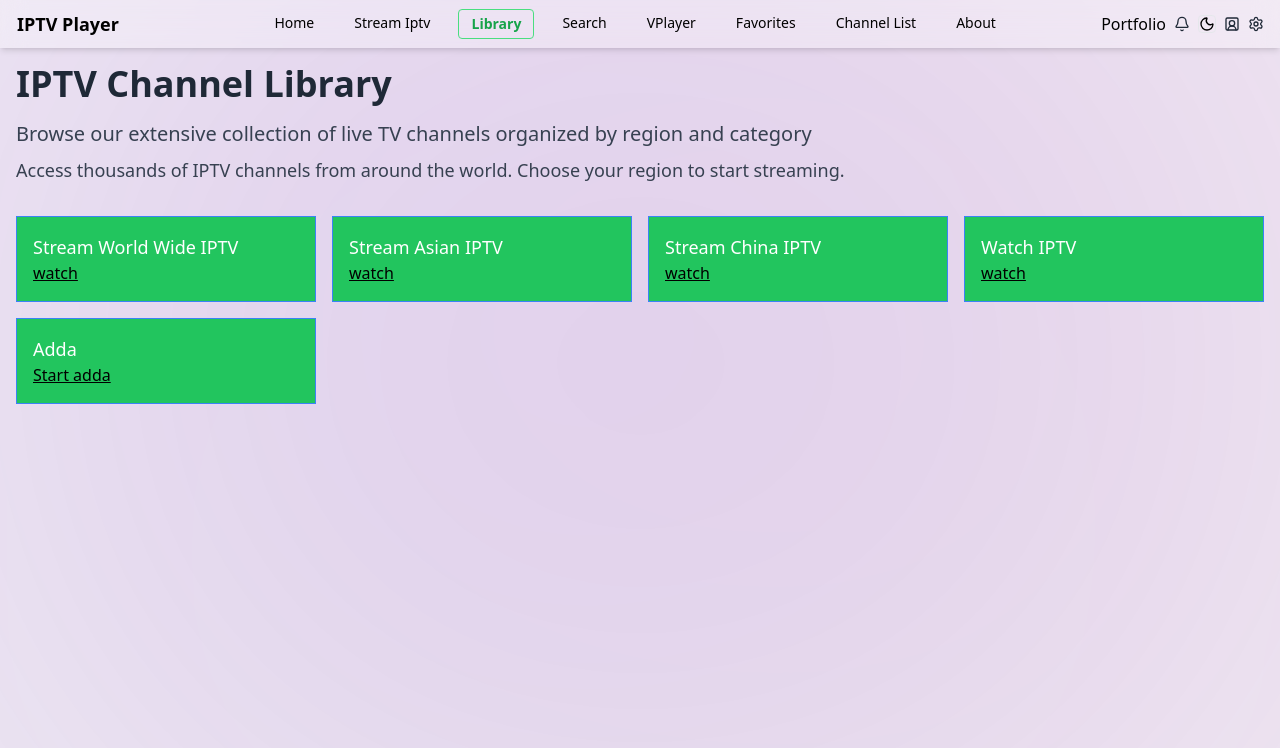
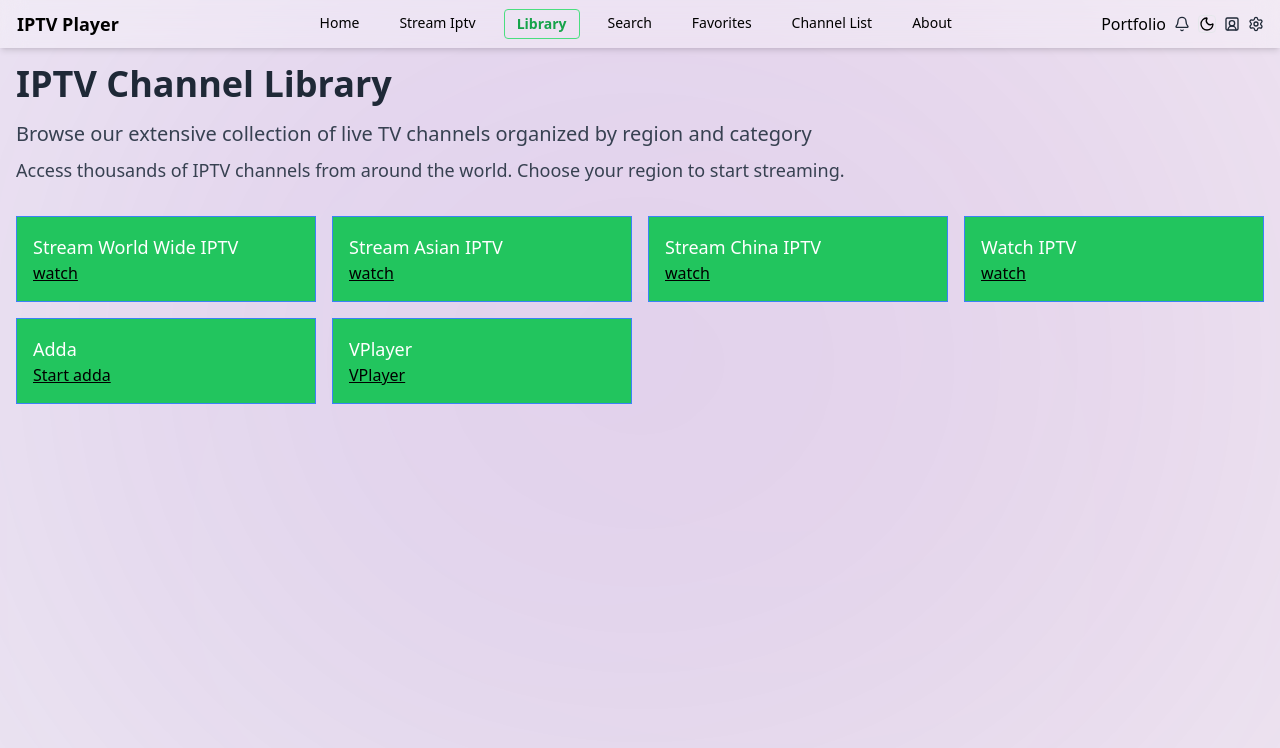
Before and after one commit to ArifMiah07/alltvcnl, a React (Vite) app: page /#/library in a window 1280 px wide. Shown: the top 748 px of the page. Built offline with nearby package versions, Linux system fonts and the light colour scheme.

Commit message:
back again and moved video player into library <will add reactplayer soon> and removed video player from navlink

```diff
--- a/src/Pages/Library/Library.jsx
+++ b/src/Pages/Library/Library.jsx
@@ -179,6 +179,12 @@ export default function Library() {
             <p className="underline text-black">Start adda</p>
           </Link>
         </div>
+        <div className="min-w-[300px] w-fit h-fit p-4 border border-blue-500 bg-green-500   ">
+          <p className="text-lg font-medium text-white  ">VPlayer</p>
+          <Link to={`/v-player`}>
+            <p className="underline text-black">VPlayer</p>
+          </Link>
+        </div>
       </div>
     </div>
   );
--- a/src/Pages/Shared/NavBar/NavBar.jsx
+++ b/src/Pages/Shared/NavBar/NavBar.jsx
@@ -96,11 +96,11 @@ const NavBar = () => {
                   Search
                 </NavLink>
               </li>
-              <li>
+              {/* <li>
                 <NavLink to="/v-player" className={getNavLinkClass}>
                   VPlayer
                 </NavLink>
-              </li>
+              </li> */}
               <li>
                 <NavLink to="/favorites" className={getNavLinkClass}>
                   Favorites
@@ -153,11 +153,11 @@ const NavBar = () => {
                 Search
               </NavLink>
             </li>
-            <li>
+            {/* <li>
               <NavLink to="/v-player" className={getNavLinkClass}>
                 VPlayer
               </NavLink>
-            </li>
+            </li> */}
             <li>
               <NavLink to="/favorites" className={getNavLinkClass}>
                 Favorites
```
Also changed, not shown: 1 other file (tests, documents, lock files or other folders).
